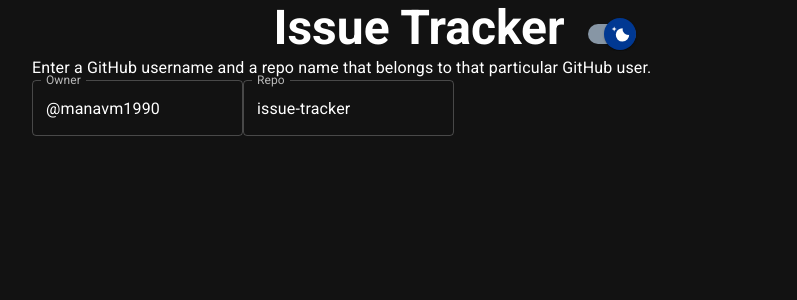
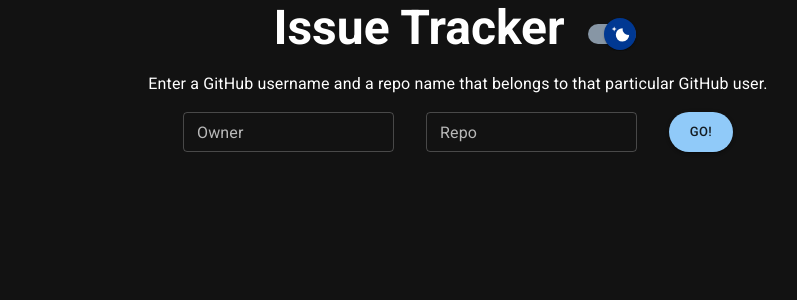
Before and after one commit to manavm1990/issue-tracker-front, a React (Vite) app: page / in a window 1280 px wide. Shown: the top 300 px of the page, without its empty margins (182-979 px from the left). Built offline with nearby package versions, Linux system fonts and the light colour scheme.

Commit message:
:lipstick: Style the form on Home page 📃

```diff
--- a/src/routes/Home/Home.jsx
+++ b/src/routes/Home/Home.jsx
@@ -1,27 +1,34 @@
 import { Typography } from "@mui/material";
 import TextField from "@mui/material/TextField";
+import Box from "@mui/material/Box";
+import Button from "@mui/material/Button";
 
 export default function Home() {
   return (
     <>
-      <Typography>
+      <Typography className="my-4 text-center">
         Enter a GitHub username and a repo name that belongs to that particular
         GitHub user.
       </Typography>
-      <form>
+      <Box component="form" className="flex justify-center gap-8">
         <TextField
-          id="outlined-basic"
+          id="owner"
           label="Owner"
           variant="outlined"
-          defaultValue="@manavm1990"
+          placeholder="@manavm1990"
+          size="small"
         />
         <TextField
-          id="outlined-basic"
+          id="repo"
           label="Repo"
           variant="outlined"
-          defaultValue="issue-tracker"
+          placeholder="issue-tracker"
+          size="small"
         />
-      </form>
+        <Button variant="contained" size="small" className="rounded-full">
+          Go!
+        </Button>
+      </Box>
     </>
   );
 }
```
